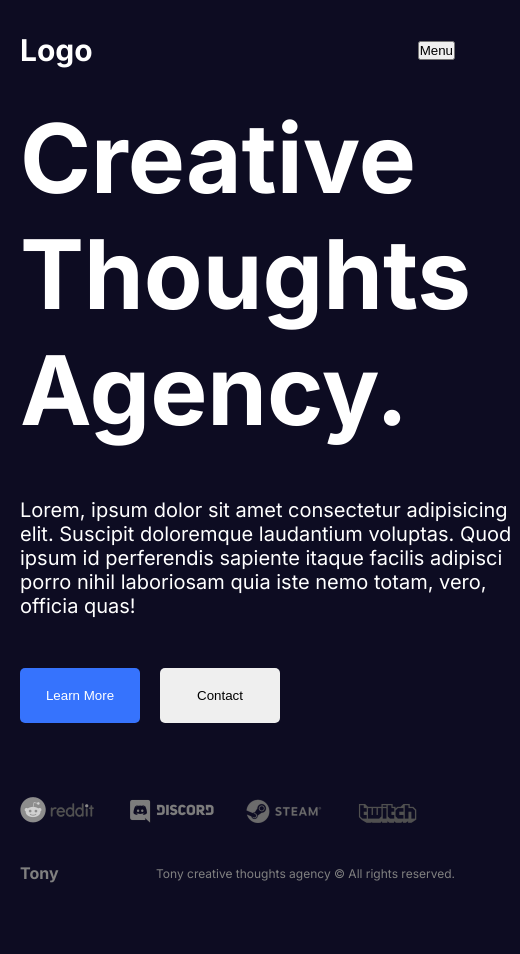
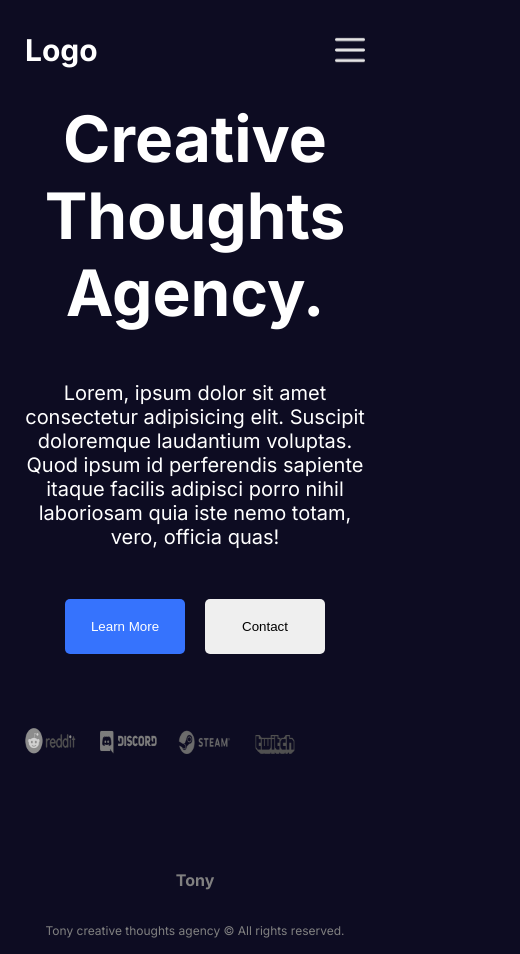
Before and after one commit to TonyNgyen/blog, a Next.js app: page / in a window 390 px wide. Shown: the whole page, 520 px wide, since content can reach past the window. Before the commit the page ends 923 px from the top, so only its background shows below. Built offline with nearby package versions, Linux system fonts and the light colour scheme; grey boxes are pictures that could not be loaded.

Commit message:
Finished fontend for all pages

```diff
--- a/src/app/about/about.module.css
+++ b/src/app/about/about.module.css
@@ -47,3 +47,15 @@
 .img {
     object-fit: contain;
 }
+
+@media (max-width:768px) {
+    .container {
+        text-align: center;
+        flex-direction: column;
+    }
+
+    .boxes {
+        flex-direction: column;
+        gap: 50px;
+    }
+}
--- /dev/null
+++ b/src/app/blog/[slug]/singlePost.module.css
@@ -0,0 +1,60 @@
+.container {
+    display: flex;
+    gap: 100px;
+}
+
+.imgContainer {
+    flex: 1;
+    position: relative;
+    height: calc(100vh - 200px);
+}
+
+.img {
+    object-fit: cover;
+}
+
+.textContainer {
+    flex: 2;
+    display: flex;
+    flex-direction: column;
+    gap: 50px;
+}
+
+.title {
+    font-size: 64px;
+}
+
+.detail {
+    display: flex;
+    gap: 20px;
+}
+
+.avatar {
+    object-fit: cover;
+    border-radius: 50%;
+}
+
+.detailText {
+    display: flex;
+    flex-direction: column;
+    gap: 10px;
+}
+
+.detailTitle {
+    color: gray;
+    font-weight: bold;
+}
+
+.detailValue {
+    font-weight: 500;
+}
+
+.content {
+    font-size: 20px;
+}
+
+@media (max-width:768px) {
+    .imgContainer{
+        display: none;
+    }
+}
--- /dev/null
+++ b/src/app/blog/blog.module.css
@@ -0,0 +1,21 @@
+.container {
+    display: flex;
+    flex-wrap: wrap;
+    gap: 20px;
+}
+
+.post {
+    width: 30%;
+}
+
+@media screen and (max-width: 1280px) {
+    .post {
+        width: 45%;
+    }
+}
+
+@media screen and (max-width: 768px) {
+    .post {
+        width: 100%;
+    }
+}
--- a/src/app/contact/contact.module.css
+++ b/src/app/contact/contact.module.css
@@ -43,3 +43,9 @@
     border-radius: 5px;
     cursor: pointer;
 }
+
+@media (max-width:768px) {
+    .container {
+        flex-direction: column;
+    }
+}
--- a/src/app/globals.css
+++ b/src/app/globals.css
@@ -70,3 +70,9 @@
         width: 475px;
     }
 }
+
+@media (max-width:475px) {
+    .container {
+        width: 380px;
+    }
+}
--- a/src/app/home.module.css
+++ b/src/app/home.module.css
@@ -47,3 +47,24 @@
     position: relative;
     flex: 1;
 }
+
+@media (max-width:1024px) {
+    .container {
+        flex-direction: column;
+        text-align: center;
+    }
+
+    .buttons {
+        justify-content: center;
+    }
+}
+
+@media (max-width:768px) {
+    .title {
+        font-size: 64px;
+    }
+
+    .brands {
+        width: 100%;
+    }
+}
--- a/src/components/footer/footer.module.css
+++ b/src/components/footer/footer.module.css
@@ -13,3 +13,11 @@
 .text {
     font-size: 12px;
 }
+
+@media (max-width:768px) {
+    .container{
+        flex-direction: column;
+        align-items: center;
+        justify-content: space-around;
+    }
+}
--- a/src/components/navbar/links/Links.jsx
+++ b/src/components/navbar/links/Links.jsx
@@ -3,6 +3,7 @@
 import React, { useState } from "react";
 import styles from "./links.module.css";
 import NavLink from "./navLink/navLink";
+import Image from "next/image";
 
 const links = [
   {
@@ -45,7 +46,14 @@
           <NavLink item={{ title: "Login", path: "/login" }} />
         )}
       </div>
-      <button className={styles.menuButton} onClick={() => setOpen((prev) => !prev)}>Menu</button>
+      <Image
+        className={styles.menuButton}
+        src="/menu.png"
+        alt=""
+        width={30}
+        height={30}
+        onClick={() => setOpen((prev) => !prev)}
+      />
       {open && (
         <div className={styles.mobileLinks}>
           {links.map((link) => (
--- /dev/null
+++ b/src/components/postCard/postCard.module.css
@@ -0,0 +1,42 @@
+.container {
+    display: flex;
+    flex-direction: column;
+    gap: 20px;
+    margin-bottom: 20px;
+}
+
+.top {
+    display: flex;
+}
+
+.imgContainer {
+    width: 90%;
+    height: 400px;
+    position: relative;
+}
+
+.img {
+    object-fit: cover;
+}
+
+.date {
+    font-size: small;
+    transform: rotate(270deg);
+    margin: auto;
+}
+
+.title {
+    font-size: 24px;
+    margin-bottom: 20px;
+}
+
+.desc {
+    width: 90%;
+    margin-bottom: 20px;
+    font-weight: 300;
+    color: gray;
+}
+
+.link {
+    text-decoration: underline;
+}
```
Also changed, not shown: src/app/blog/[slug]/page.jsx (+41 -4 lines), src/app/blog/page.jsx (+19 -4 lines), src/components/postCard/postCard.jsx (added, +24 -0 lines).
